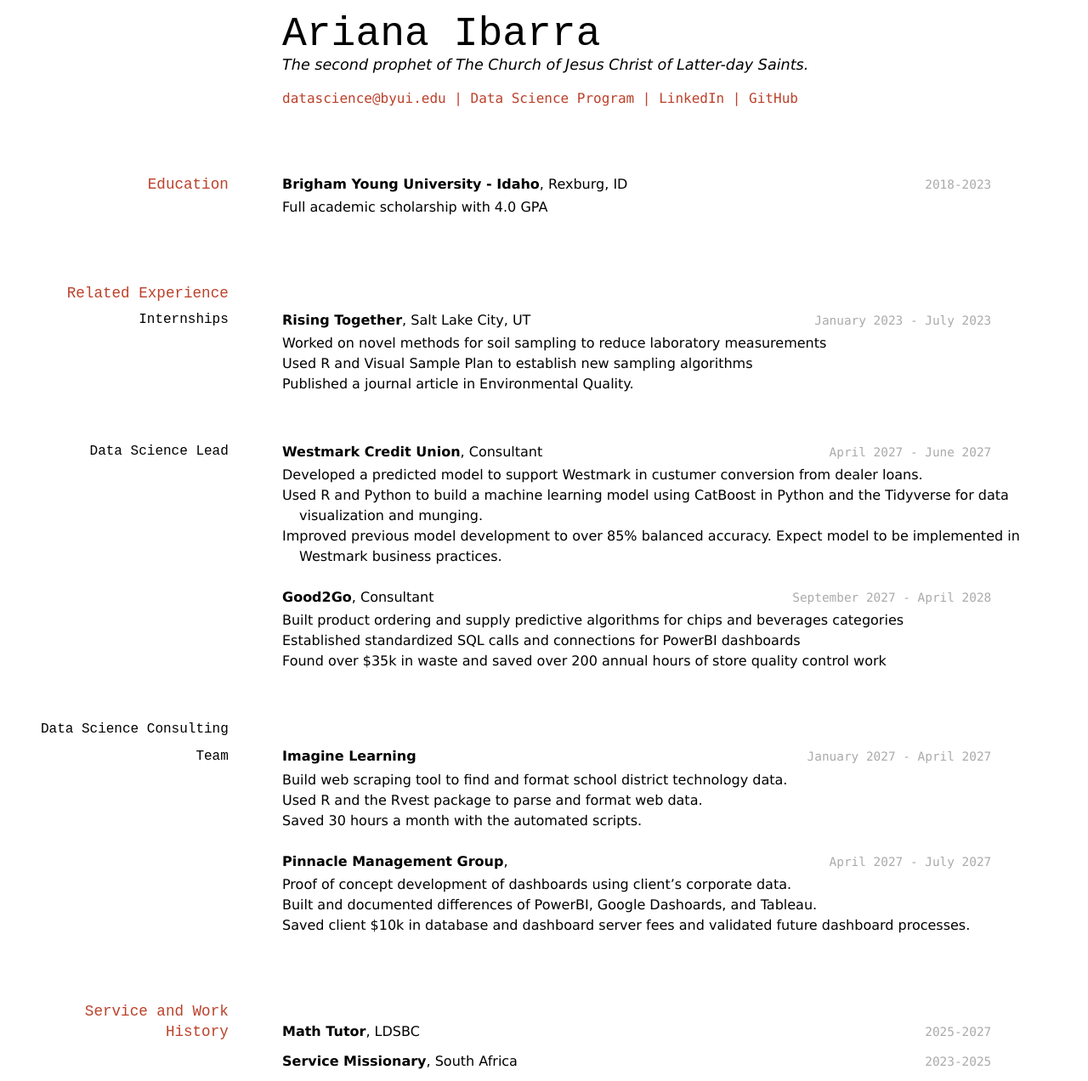
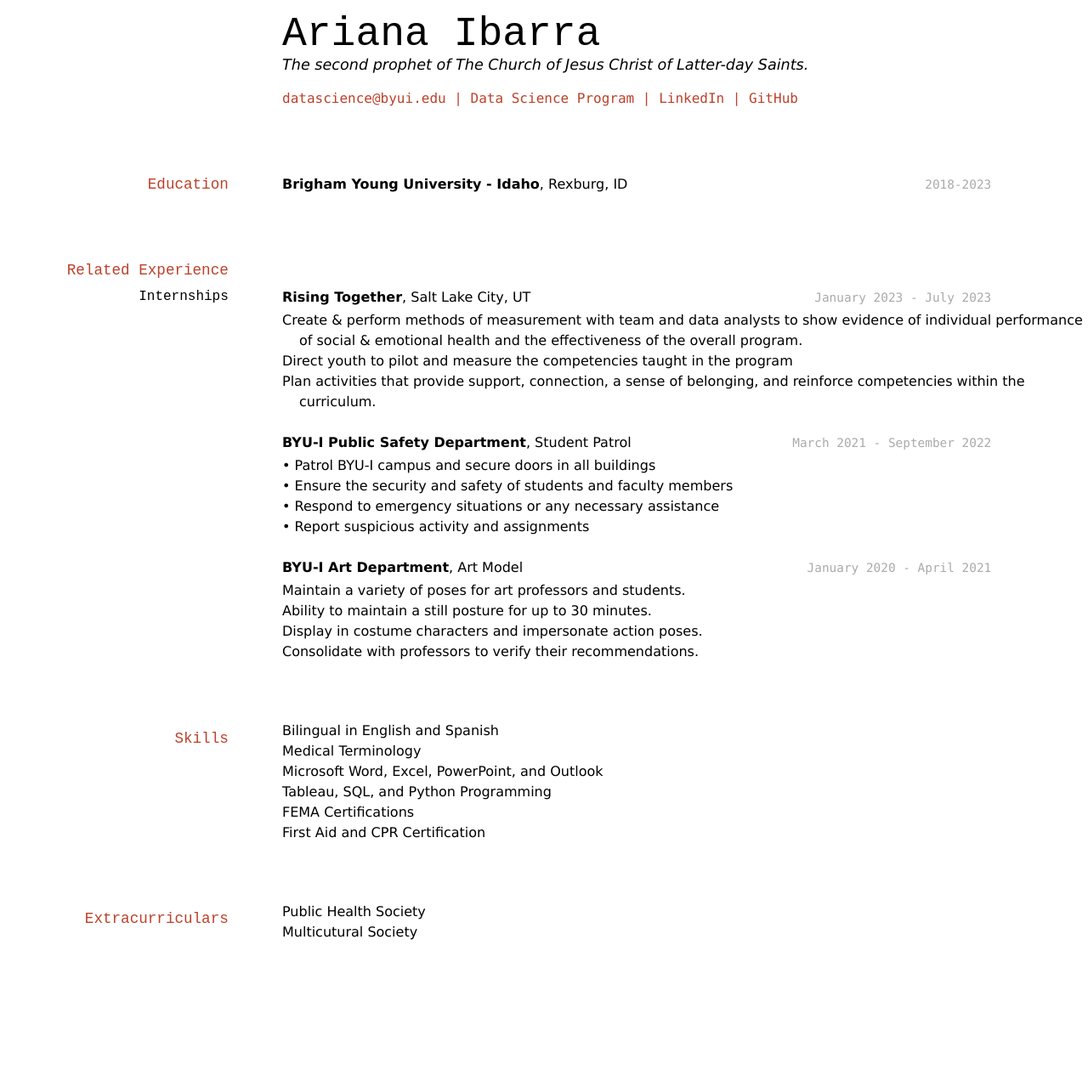
Before and after one commit to arianajibarra/arianaibarra_resume, a Jekyll site: the page built from docs/index.md, in a window 1280 px wide. Shown: the whole page at 85% size. Built offline with Jekyll 4.4.1, drawn with Linux system fonts in a browser that asks for light colours; after the commit the page ends 1133 px from its top, so only the background shows below that.

Commit message:
Update index.md

```diff
--- a/docs/index.md
+++ b/docs/index.md
@@ -19,8 +19,6 @@ The second prophet of The Church of Jesus Christ of Latter-day Saints.
 `2018-2023`
 __Brigham Young University - Idaho__, Rexburg, ID
 
-- Full academic scholarship with 4.0 GPA
-
 
 ## Related Experience
 
@@ -29,52 +27,38 @@ __Brigham Young University - Idaho__, Rexburg, ID
 `January 2023 - July 2023`
 __Rising Together__, Salt Lake City, UT
 
-- Worked on novel methods for soil sampling to reduce laboratory measurements
-- Used R and Visual Sample Plan to establish new sampling algorithms
-- Published a journal article in Environmental Quality.
-
-### Data Science Lead
-
-`April 2027 - June 2027`
-__Westmark Credit Union__, Consultant
-
-- Developed a predicted model to support Westmark in custumer conversion from dealer loans.
-- Used R and Python to build a machine learning model using CatBoost in Python and the Tidyverse for data visualization and munging.
-- Improved previous model development to over 85% balanced accuracy. Expect model to be implemented in Westmark business practices.
-
-`September 2027 - April 2028`
-__Good2Go__, Consultant
-
-- Built product ordering and supply predictive algorithms for chips and beverages categories
-- Established standardized SQL calls and connections for PowerBI dashboards
-- Found over $35k in waste and saved over 200 annual hours of store quality control work
-
-### Data Science Consulting Team
-
-`January 2027 - April 2027`
-__Imagine Learning__
-
-- Build web scraping tool to find and format school district technology data.
-- Used R and the Rvest package to parse and format web data.
-- Saved 30 hours a month with the automated scripts.
-
-`April 2027 - July 2027`
-__Pinnacle Management Group__,
-
-- Proof of concept development of dashboards using client's corporate data.
-- Built and documented differences of PowerBI, Google Dashoards, and Tableau.
-- Saved client $10k in database and dashboard server fees and validated future dashboard processes.
+- Create & perform methods of measurement with team and data analysts to show evidence of individual performance of social & emotional health and the effectiveness of the overall program.
+- Direct youth to pilot and measure the competencies taught in the program
+- Plan activities that provide support, connection, a sense of belonging, and reinforce competencies within the curriculum.
 
 
-## Service and Work History
+`March 2021 - September 2022`
+__BYU-I Public Safety Department__, Student Patrol
 
-`2025-2027`
-__Math Tutor__, LDSBC
+- •	Patrol BYU-I campus and secure doors in all buildings
+- •	Ensure the security and safety of students and faculty members
+- •	Respond to emergency situations or any necessary assistance
+- •	Report suspicious activity and assignments
 
+`January 2020 - April 2021`
+__BYU-I Art Department__, Art Model
 
-`2023-2025`
-__Service Missionary__, South Africa
+- Maintain a variety of poses for art professors and students.
+- Ability to maintain a still posture for up to 30 minutes.
+- Display in costume characters and impersonate action poses.
+- Consolidate with professors to verify their recommendations.
 
+## Skills
+- Bilingual in English and Spanish
+- Medical Terminology
+- Microsoft Word, Excel, PowerPoint, and Outlook
+- Tableau, SQL, and Python Programming
+- FEMA Certifications
+- First Aid and CPR Certification
+
+## Extracurriculars
+ - Public Health Society
+ - Multicutural Society
 
 
 <!-- ### Footer
```
